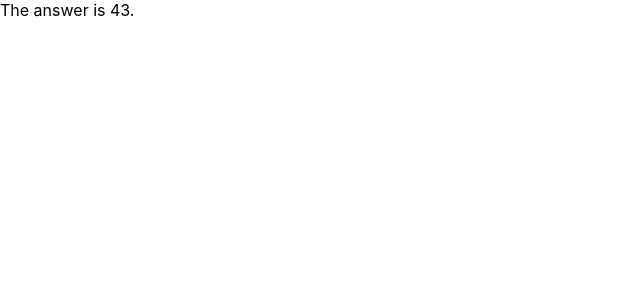
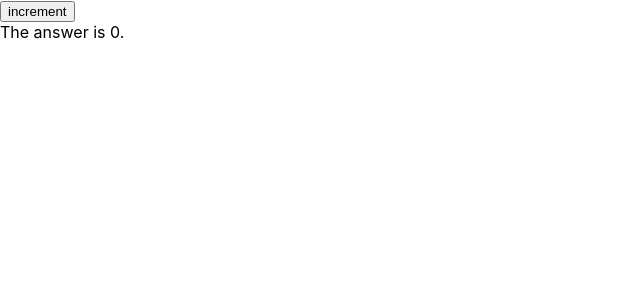
Before and after one commit to ahmedallani/react_getting_started, a React (Create React App) app: page / in a window 1280 px wide. Shown: the top 300 px of the page, without its empty margins (0-640 px from the left). Built offline with nearby package versions, Linux system fonts and the light colour scheme.

Commit message:
createContext

```diff
--- a/src/App.js
+++ b/src/App.js
@@ -1,24 +1,25 @@
-import React, { Component } from "react";
+import React, { useState } from "react";
+import Display from "./Display";
+import NumberContext from "./Context";
 // Create a Context
-const { Provider, Consumer } = React.createContext();
 // It returns an object with 2 values:
 // { Provider, Consumer }
-
+function useCounter(initial) {
+  let [counter, setCounter] = useState(initial);
+  const increment = () => setCounter(counter+1);
+  return [counter, increment];
+}
 function App() {
   // Use the Provider to make a value available to all
   // children and grandchildren
+  const [counter, increment] = useCounter(0);
   return (
-    <Provider value={43}>
+    <NumberContext.Provider value={[counter, increment]}>
       <div>
         <Display />
       </div>
-    </Provider>
+    </NumberContext.Provider>
   );
 }
 
-function Display() {
-  // Use the Consumer to grab the value from context
-  // Notice this component didn't get any props!
-  return <Consumer>{(value) => <div>The answer is {value}.</div>}</Consumer>;
-}
 export default App;
--- /dev/null
+++ b/src/Context.js
@@ -0,0 +1,3 @@
+import React from "react";
+const NumberContext = React.createContext();
+export default NumberContext;
--- /dev/null
+++ b/src/Display.js
@@ -0,0 +1,12 @@
+import React, { useContext } from "react";
+import NumberContext from "./Context";
+function Display() {
+  const [counter, increment] = useContext(NumberContext);
+  return (
+    <>
+      <button onClick={increment}>increment</button>
+      <div>The answer is {counter}.</div>
+    </>
+  );
+}
+export default Display;
```
